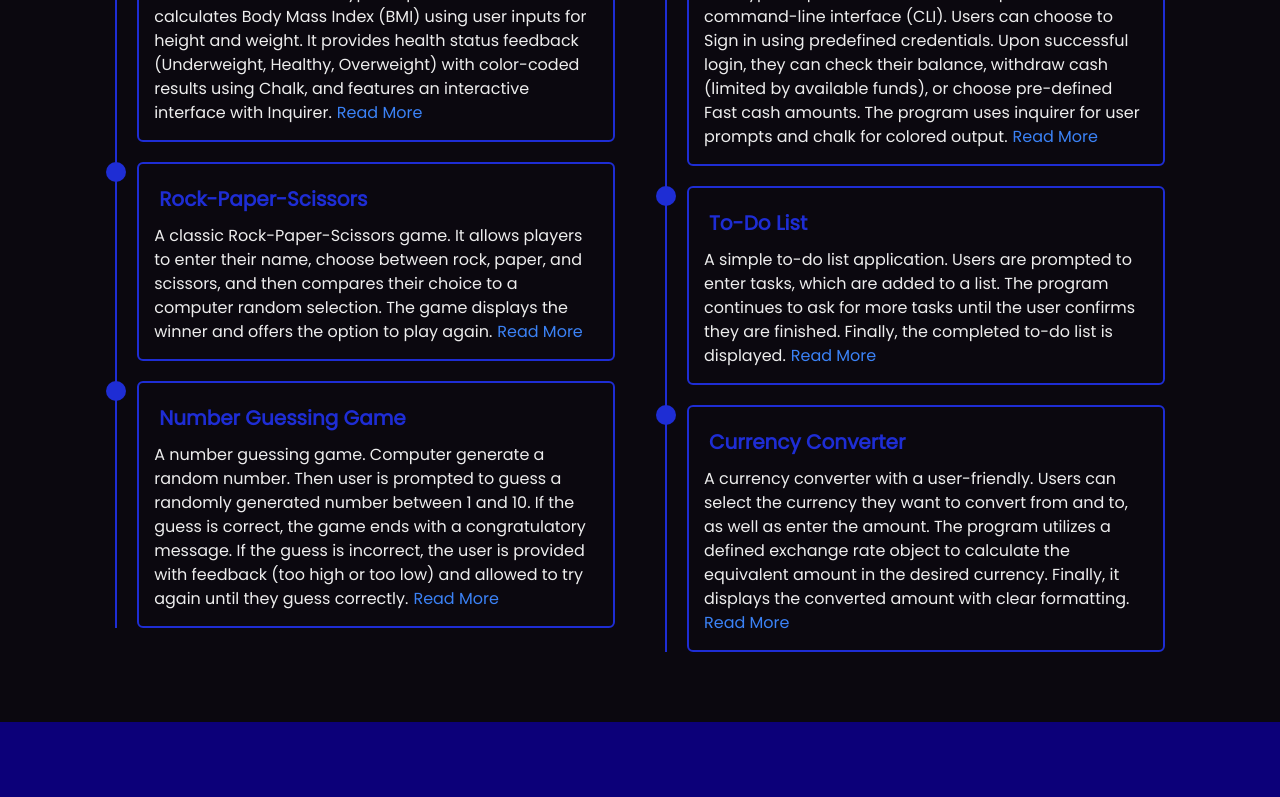
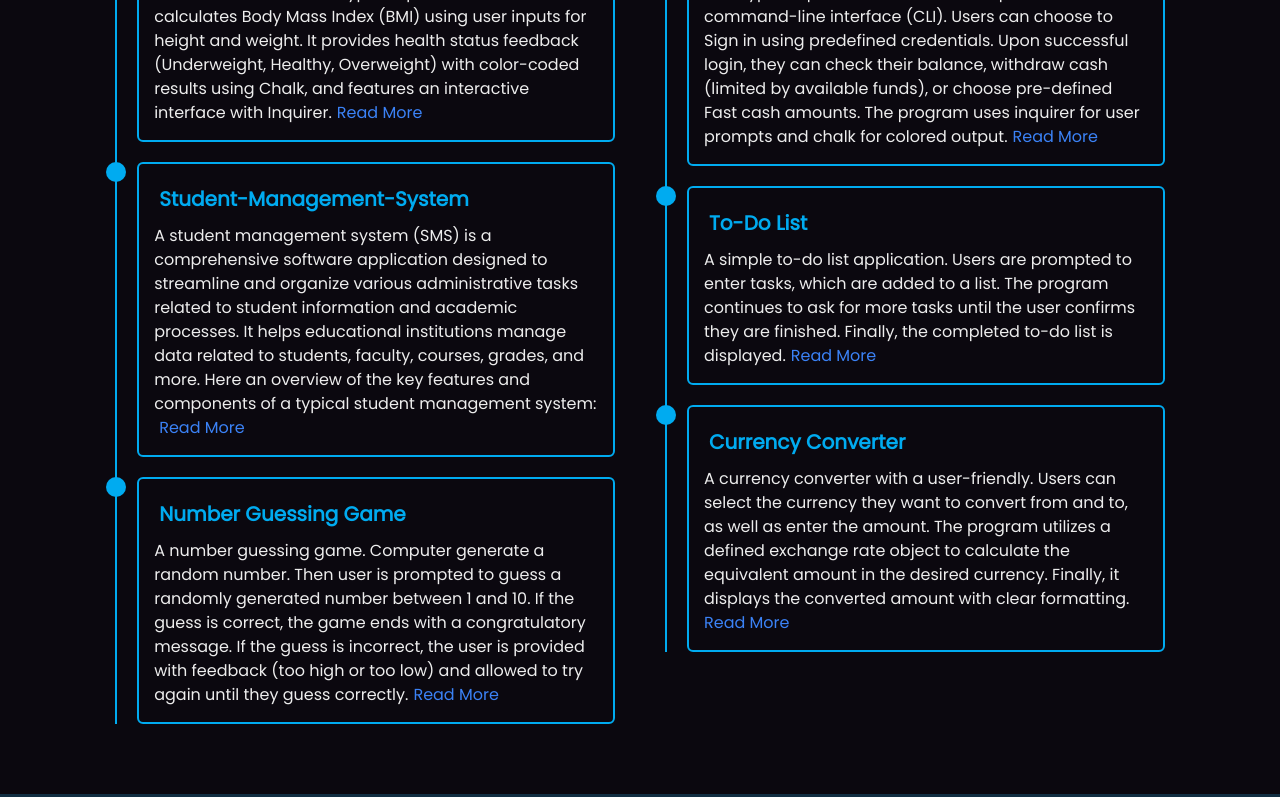
Before and after one commit to Alwaz12/Alwaz-Portfolio-Website, a Next.js app: page / in a window 1280 px wide. Shown: the part 2000-2797 px from the top of the page. Built offline with nearby package versions, Linux system fonts and the light colour scheme.

Commit message:
first commit

```diff
--- a/src/app/globals.css
+++ b/src/app/globals.css
@@ -18,8 +18,8 @@
   :root {
     --bg-color: #0b080f;
     --text-color: rgb(237, 237, 237);
-    --second-bg-color: #0c0079;
-    --main-color: #1e2dd4;
+    --second-bg-color:  #112e42;
+    --main-color:  #00abf0;
 
   }
 
--- a/src/app/page.tsx
+++ b/src/app/page.tsx
@@ -249,7 +249,7 @@ active:text-[var(--main-color)]"
                     using Chalk, and features an interactive interface with
                     Inquirer.
                     <Link
-                      href=""
+                      href="https://github.com/Alwaz12/SimpleCalculator00.git"
                       className="text-blue-500 hover:underline ml-2"
                       target="_blank"
                     >
@@ -262,16 +262,12 @@ active:text-[var(--main-color)]"
               <div className="education-content">
                 <div className="content">
                   <div className="year">
-                    <h3>Rock-Paper-Scissors</h3>
+                    <h3>Student-Management-System</h3>
                   </div>
                   <p>
-                    A classic Rock-Paper-Scissors game. It allows players to
-                    enter their name, choose between rock, paper, and scissors,
-                    and then compares their choice to a computer random
-                    selection. The game displays the winner and offers the
-                    option to play again.
+                  A student management system (SMS) is a comprehensive software application designed to streamline and organize various administrative tasks related to student information and academic processes. It helps educational institutions manage data related to students, faculty, courses, grades, and more. Here an overview of the key features and components of a typical student management system:
                     <Link
-                      href=""
+                      href="https://github.com/Alwaz12/project06_student_management_system.git"
                       className="text-blue-500
                       hover:underline ml-2"
                       target="_blank"
@@ -291,7 +287,7 @@ active:text-[var(--main-color)]"
                   A number guessing game. Computer generate a random number.
                   Then user is prompted to guess a randomly generated number between 1 and 10. If the guess is correct, the game ends with a congratulatory message. If the guess is incorrect, the user is provided with feedback (too high or too low) and allowed to try again until they guess correctly.
                     <Link
-                      href=""
+                      href="https://github.com/Alwaz12/project01-number-guessing-game.git"
                       className="text-blue-500 hover:underline ml-2"
                       target="_blank"
                     >
@@ -317,7 +313,7 @@ active:text-[var(--main-color)]"
                   This TypeScript code simulates a simple ATM with a command-line interface (CLI).
                   Users can choose to Sign in using predefined credentials. Upon successful login, they can check their balance, withdraw cash (limited by available funds), or choose pre-defined Fast cash amounts. The program uses inquirer for user prompts and chalk for colored output.
                     <Link
-                      href=""
+                      href="https://github.com/Alwaz12/ATM-MACHINE.git"
                       className="text-blue-500
                       hover:underline ml-2"
                       target="_blank"
@@ -337,7 +333,7 @@ active:text-[var(--main-color)]"
                   A simple to-do list application.
                   Users are prompted to enter tasks, which are added to a list. The program continues to ask for more tasks until the user confirms they are finished. Finally, the completed to-do list is displayed.
                     <Link
-                      href=""
+                      href="https://github.com/Alwaz12/project_03_todo_list_app.git"
                       className="text-blue-500
                        hover:underline ml-2"
                       target="_blank"
```
